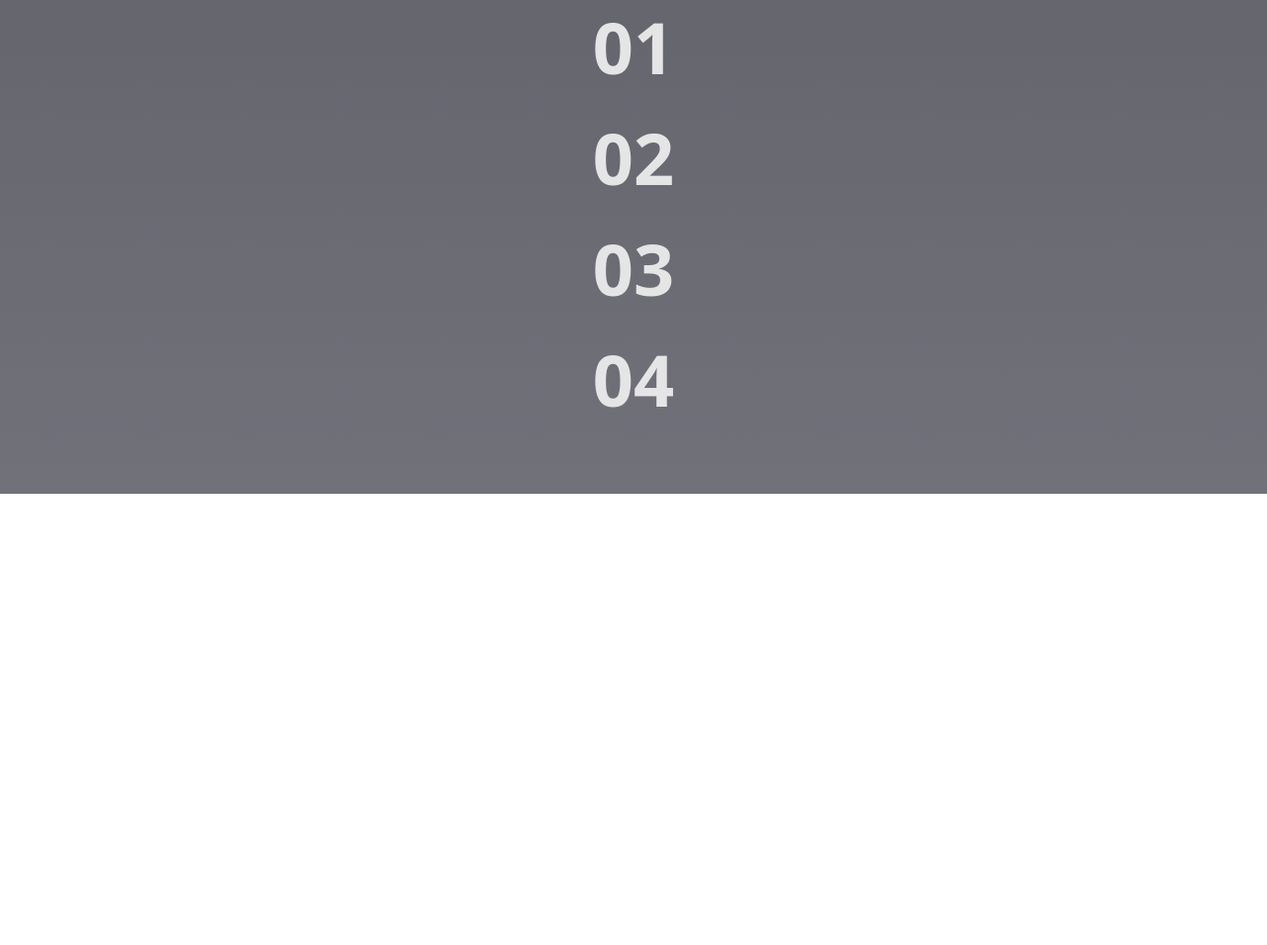
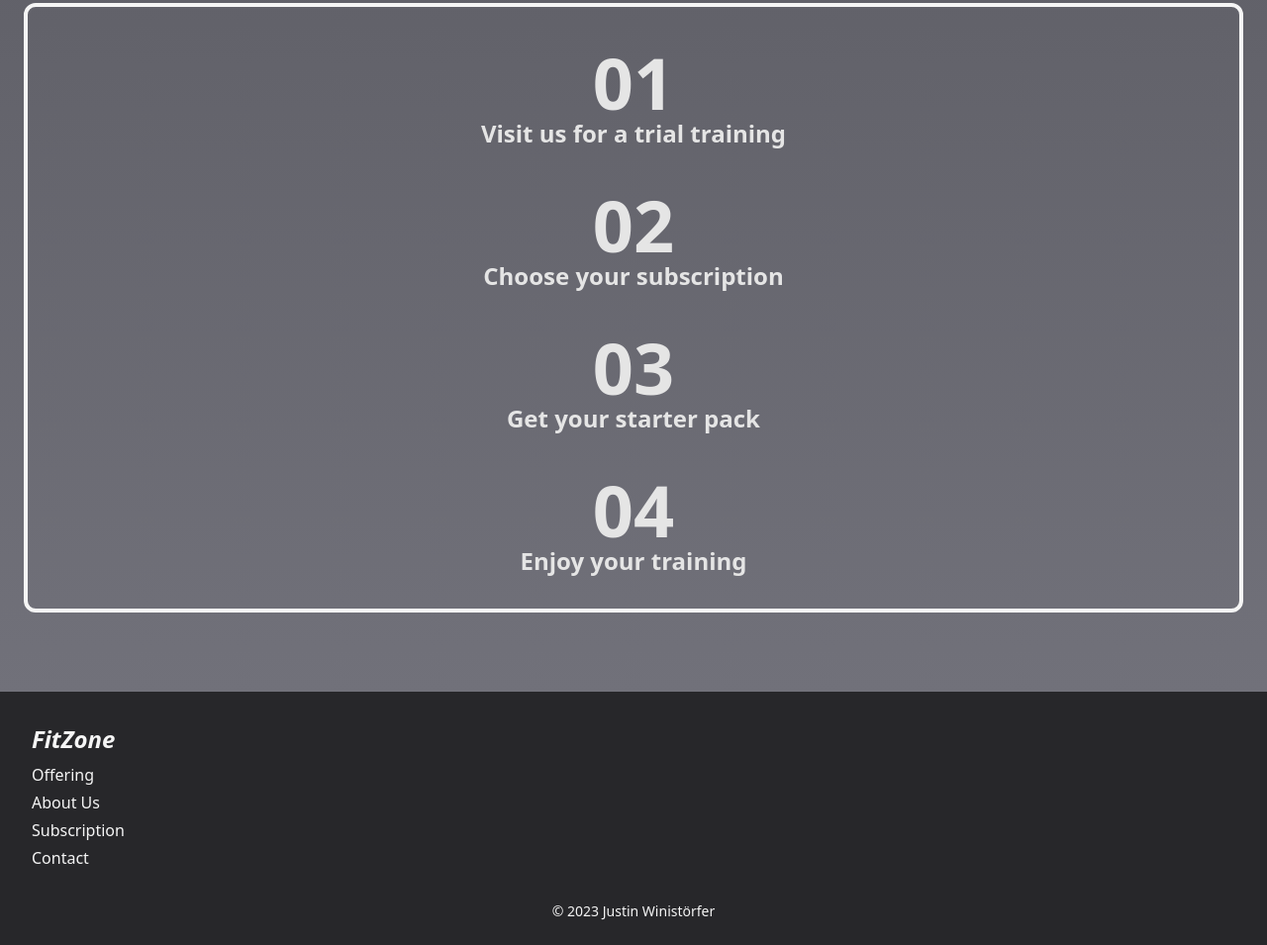
Before and after one commit to jusi-dev/fitzone, a website with bundled scripts: page index.html in a window 1280 px wide. Shown: the part 4113-5068 px from the top of the page at 99% size. Before the commit the page ends 4612 px from the top, so only its background shows below. Built offline with nearby package versions, Linux system fonts and the light colour scheme.

Commit message:
want to see changes on mobile

```diff
--- a/index.html
+++ b/index.html
@@ -90,7 +90,7 @@
 
         <div class="flex flex-col w-full mt-32 font-bold text-4xl text-neutral-200 text-center">
             <h2 class="font-bold text-4xl text-neutral-100 underline underline-offset-8 drop-shadow-[0_3px_3px_rgba(34,211,238,0.8)]">Memberships</h2>
-            <div class="border-stone-400 border-4 rounded-xl p-3 mt-8 text-4xl bg-zinc-600">
+            <div class="border-stone-400 border-4 rounded-xl p-3 mt-8 text-4xl bg-zinc-700">
                 <h3 class="underline underline-offset-4 decoration-neutral-200 mt-3">Basic</h3>
                 <p class="mt-2 text-lg italic">12 months</p>
                 <ul class="text-base list-disc list-inside pt-4 block">
@@ -105,7 +105,7 @@
                 <button class="border-neutral-100 border-4 rounded-xl p-3 mt-3 px-8 text-base mb-3 drop-shadow-[0_3px_3px_rgba(245,245,245,0.8)]">Buy now</button>
             </div>
 
-            <div class="border-amber-500 border-4 rounded-xl p-3 mt-12 text-4xl bg-zinc-600">
+            <div class="border-amber-500 border-4 rounded-xl p-3 mt-12 text-4xl bg-zinc-700">
                 <h3 class="underline underline-offset-4 decoration-amber-500 mt-3 italic">Premium</h3>
                 <p class="mt-2 text-lg italic">12 months</p>
                 <ul class="text-base list-disc list-inside pt-4 block">
@@ -126,14 +126,33 @@
 
         <div class="flex flex-col w-full mt-32 font-bold text-4xl text-neutral-200 text-center">
             <h2 class="font-bold text-3xl text-neutral-100 underline underline-offset-8 drop-shadow-[0_3px_3px_rgba(34,211,238,0.8)]">Your way to become a part of us</h2>
-            <p class="font-bold text-7xl mt-10">01</p>
-            <p class="font-bold text-7xl mt-10">02</p>
-            <p class="font-bold text-7xl mt-10">03</p>
-            <p class="font-bold text-7xl mt-10">04</p>
+            <div class="border-neutral-100 border-4 rounded-xl mt-8">
+                <p class="font-bold text-7xl mt-10">01</p>
+                <p class="text-2xl">Visit us for a trial training</p>
+                <p class="font-bold text-7xl mt-10">02</p>
+                <p class="text-2xl">Choose your subscription</p>
+                <p class="font-bold text-7xl mt-10">03</p>
+                <p class="text-2xl">Get your starter pack</p>
+                <p class="font-bold text-7xl mt-10">04</p>
+                <p class="text-2xl mb-8">Enjoy your training</p>
+            </div>
+
         </div>
 
     </div>
 
     <script type="module" src="./scripts/script.js"></script>
 </body>
+<footer class="w-full flex flex-col bg-zinc-800 p-8 pb-6 text-neutral-100">
+    <div>
+        <h2 class="italic font-bold text-2xl">FitZone</h2>
+        <ul class="text-base space-y-1 list-inside pt-2 block">
+            <li>Offering</li>
+            <li>About Us</li>
+            <li>Subscription</li>
+            <li>Contact</li>
+        </ul>
+    </div>
+    <div class="mx-auto text-center mt-8 text-sm"><p>&copy; 2023 Justin Winistörfer</p></div>
+</footer>
 </html>
```
Also changed, not shown: dist/output.css.
